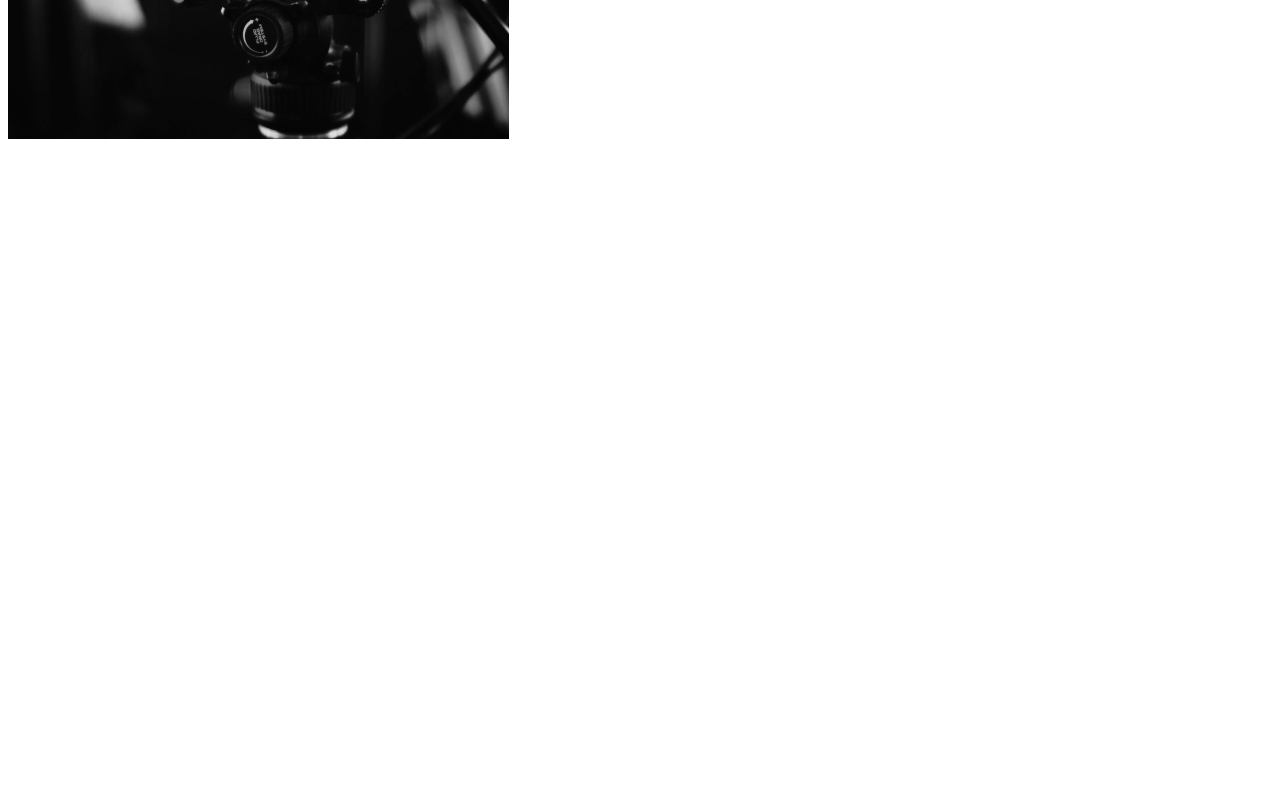
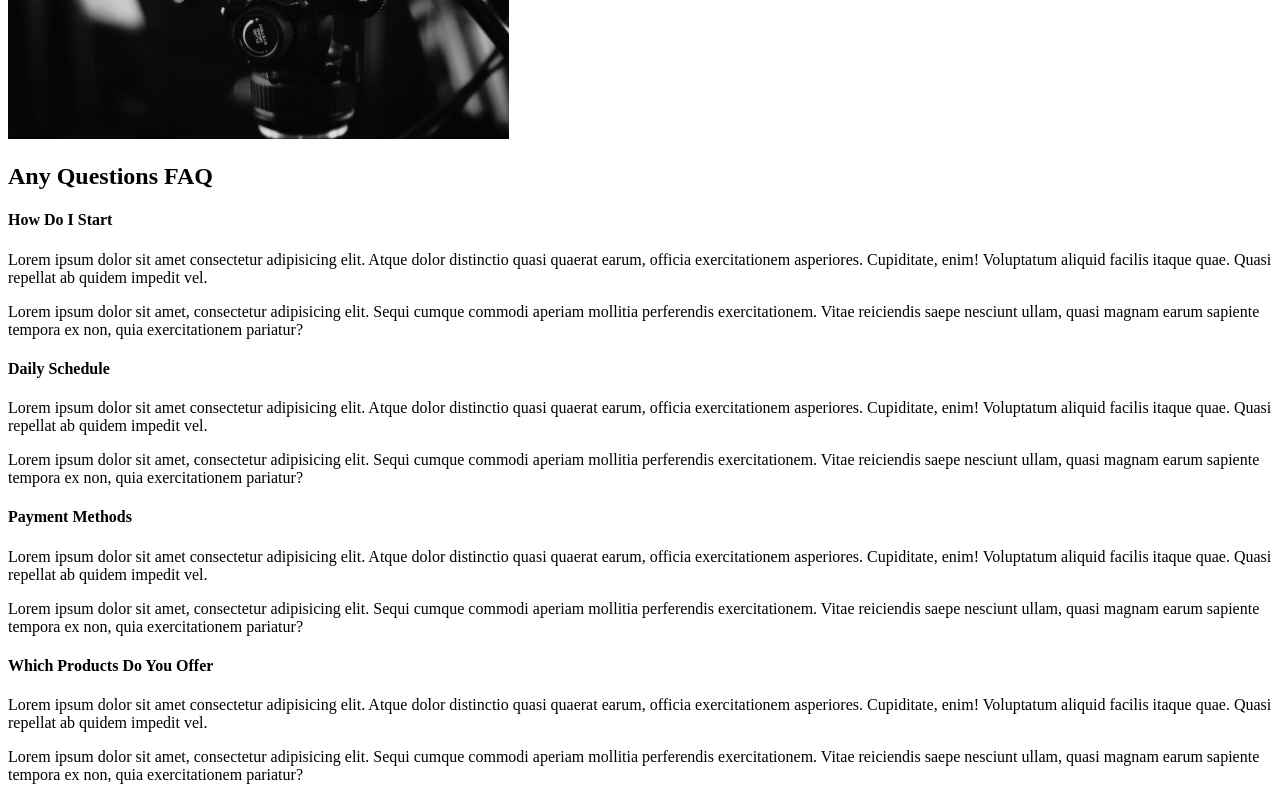
Before and after one commit to johnjamesmarshalljr/capture, a React (Create React App) app: page / in a window 1280 px wide. Shown: the part 2243-3043 px from the top of the page. Before the commit the page ends 2394 px from the top, so only its background shows below. Built offline with nearby package versions, Linux system fonts and the light colour scheme.

Commit message:
added faq section

```diff
--- /dev/null
+++ b/src/components/FaqSection.js
@@ -0,0 +1,81 @@
+import React from "react";
+
+const FaqSection = () => {
+  return (
+    <div className="faq">
+      <h2>
+        Any Questions <span>FAQ</span>
+      </h2>
+      <div className="question">
+        <h4>How Do I Start</h4>
+        <div className="answer">
+          <p>
+            Lorem ipsum dolor sit amet consectetur adipisicing elit. Atque dolor
+            distinctio quasi quaerat earum, officia exercitationem asperiores.
+            Cupiditate, enim! Voluptatum aliquid facilis itaque quae. Quasi
+            repellat ab quidem impedit vel.
+          </p>
+          <p>
+            Lorem ipsum dolor sit amet, consectetur adipisicing elit. Sequi
+            cumque commodi aperiam mollitia perferendis exercitationem. Vitae
+            reiciendis saepe nesciunt ullam, quasi magnam earum sapiente tempora
+            ex non, quia exercitationem pariatur?
+          </p>
+        </div>
+      </div>
+      <div className="question">
+        <h4>Daily Schedule</h4>
+        <div className="answer">
+          <p>
+            Lorem ipsum dolor sit amet consectetur adipisicing elit. Atque dolor
+            distinctio quasi quaerat earum, officia exercitationem asperiores.
+            Cupiditate, enim! Voluptatum aliquid facilis itaque quae. Quasi
+            repellat ab quidem impedit vel.
+          </p>
+          <p>
+            Lorem ipsum dolor sit amet, consectetur adipisicing elit. Sequi
+            cumque commodi aperiam mollitia perferendis exercitationem. Vitae
+            reiciendis saepe nesciunt ullam, quasi magnam earum sapiente tempora
+            ex non, quia exercitationem pariatur?
+          </p>
+        </div>
+      </div>
+      <div className="question">
+        <h4>Payment Methods</h4>
+        <div className="answer">
+          <p>
+            Lorem ipsum dolor sit amet consectetur adipisicing elit. Atque dolor
+            distinctio quasi quaerat earum, officia exercitationem asperiores.
+            Cupiditate, enim! Voluptatum aliquid facilis itaque quae. Quasi
+            repellat ab quidem impedit vel.
+          </p>
+          <p>
+            Lorem ipsum dolor sit amet, consectetur adipisicing elit. Sequi
+            cumque commodi aperiam mollitia perferendis exercitationem. Vitae
+            reiciendis saepe nesciunt ullam, quasi magnam earum sapiente tempora
+            ex non, quia exercitationem pariatur?
+          </p>
+        </div>
+      </div>
+      <div className="question">
+        <h4>Which Products Do You Offer</h4>
+        <div className="answer">
+          <p>
+            Lorem ipsum dolor sit amet consectetur adipisicing elit. Atque dolor
+            distinctio quasi quaerat earum, officia exercitationem asperiores.
+            Cupiditate, enim! Voluptatum aliquid facilis itaque quae. Quasi
+            repellat ab quidem impedit vel.
+          </p>
+          <p>
+            Lorem ipsum dolor sit amet, consectetur adipisicing elit. Sequi
+            cumque commodi aperiam mollitia perferendis exercitationem. Vitae
+            reiciendis saepe nesciunt ullam, quasi magnam earum sapiente tempora
+            ex non, quia exercitationem pariatur?
+          </p>
+        </div>
+      </div>
+    </div>
+  );
+};
+
+export default FaqSection;
--- a/src/pages/AboutUs.js
+++ b/src/pages/AboutUs.js
@@ -1,12 +1,13 @@
 import React from "react";
 import AboutSection from "../components/AboutSection";
 import ServicesSection from "../components/ServicesSection";
-
+import FaqSection from "../components/FaqSection";
 const AboutUs = () => {
   return (
     <>
       <AboutSection />
       <ServicesSection />
+      <FaqSection />
     </>
   );
 };
```
Also changed, not shown: 1 other file (tests, documents, lock files or other folders).
